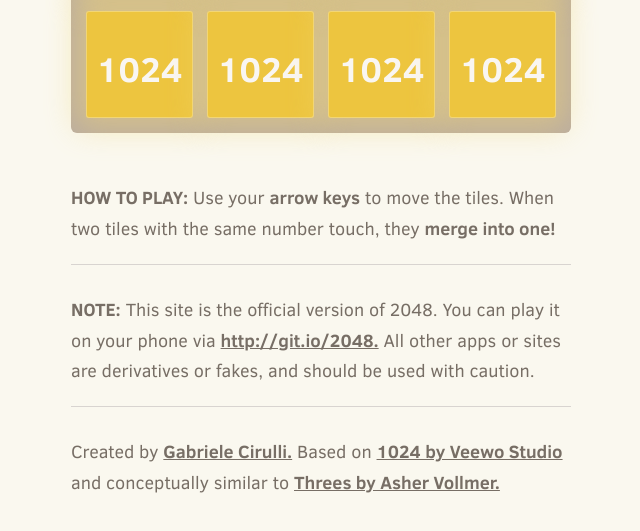
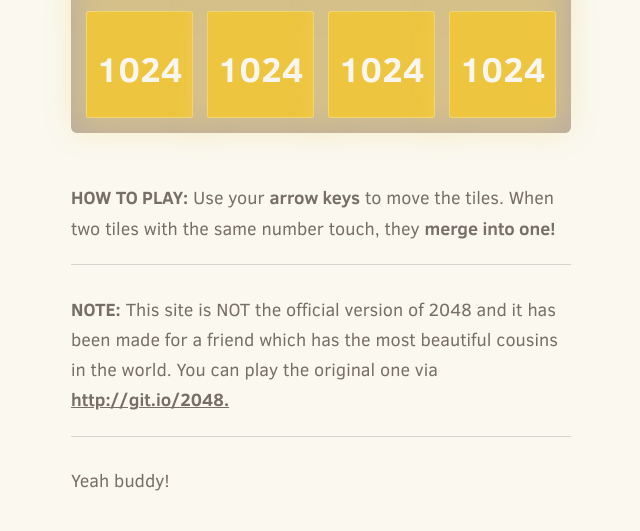
Before and after one commit to StepTNT/2048-VGN, a plain HTML site: page index.html in a window 1280 px wide. Shown: the part 704-1235 px from the top of the page, without its empty margins (319-959 px from the left). Drawn offline with Linux system fonts and the light colour scheme.

Commit message:
Update index.html

```diff
--- a/index.html
+++ b/index.html
@@ -77,11 +77,11 @@
     </p>
     <hr>
     <p>
-    <strong class="important">Note:</strong> This site is the official version of 2048. You can play it on your phone via <a href="http://git.io/2048">http://git.io/2048.</a> All other apps or sites are derivatives or fakes, and should be used with caution.
+    <strong class="important">Note:</strong> This site is NOT the official version of 2048 and it has been made for a friend which has the most beautiful cousins in the world. You can play the original one via <a href="http://git.io/2048">http://git.io/2048.</a>
     </p>
     <hr>
     <p>
-    Created by <a href="http://gabrielecirulli.com" target="_blank">Gabriele Cirulli.</a> Based on <a href="https://itunes.apple.com/us/app/1024!/id823499224" target="_blank">1024 by Veewo Studio</a> and conceptually similar to <a href="http://asherv.com/threes/" target="_blank">Threes by Asher Vollmer.</a>
+    Yeah buddy!
     </p>
   </div>
 
```
